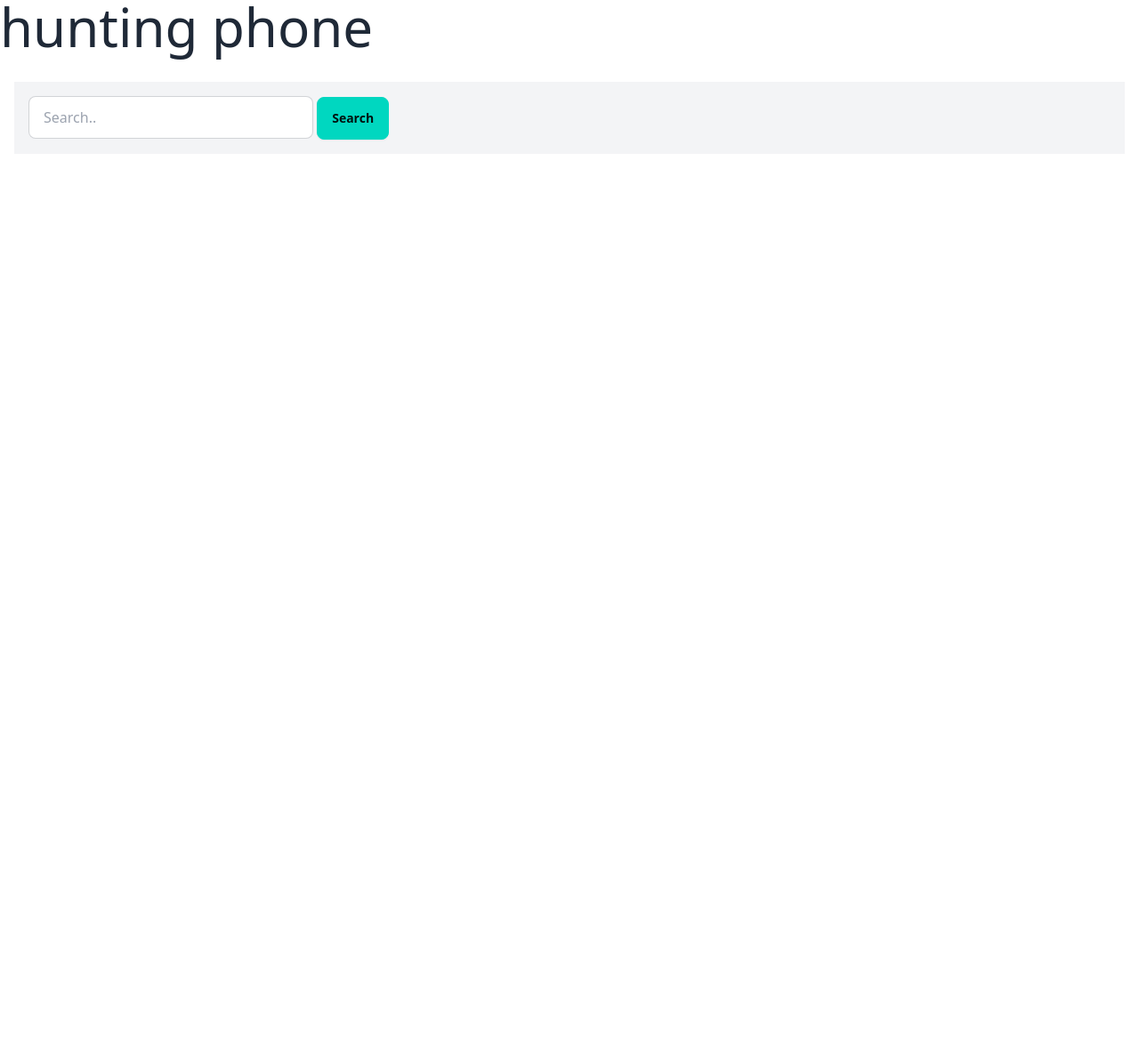
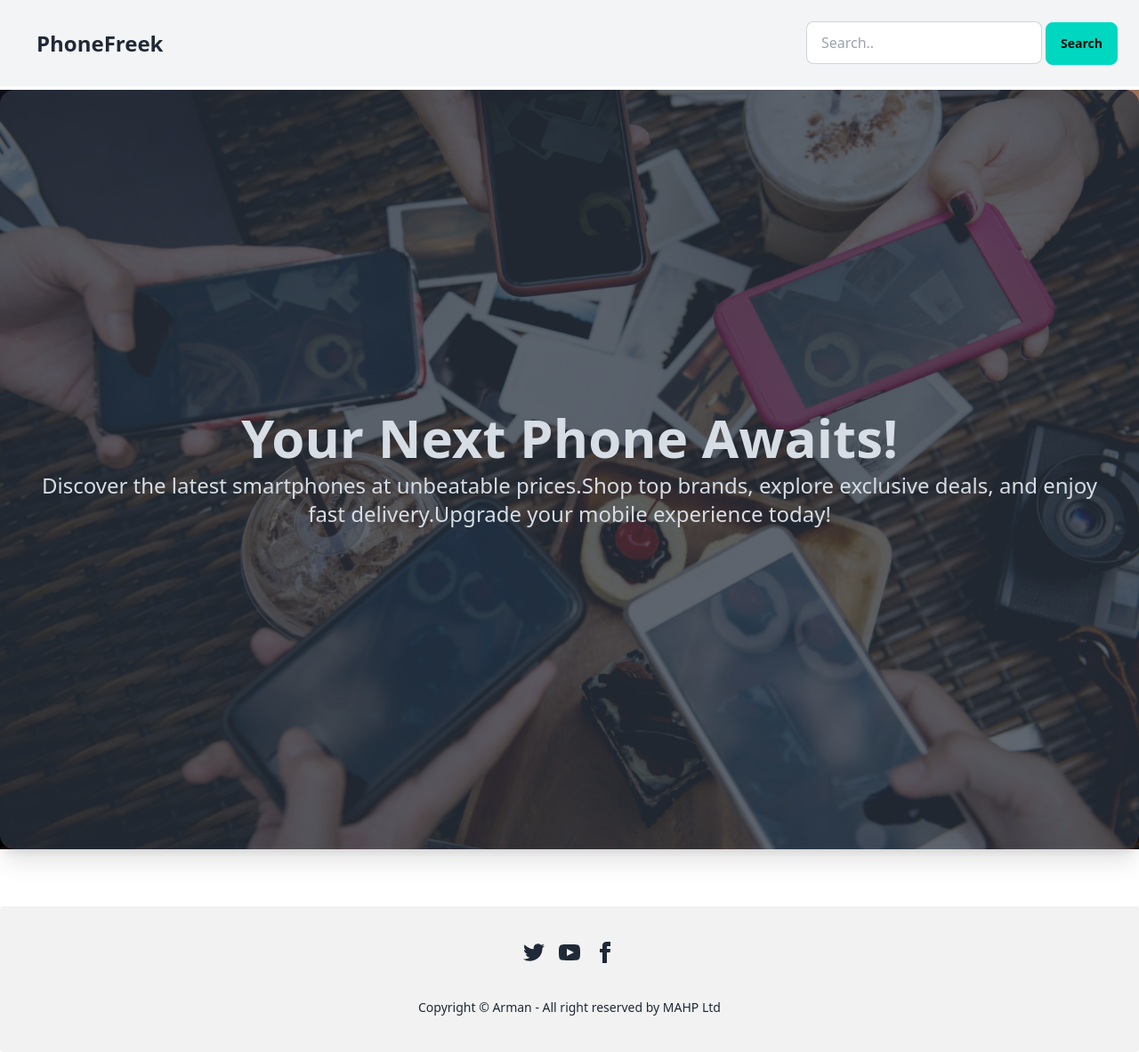
Before and after one commit to Md-Arman-Hosen/phoneFreek, a plain HTML site: page index.html in a window 1280 px wide. Shown: the whole page at 89% size. Before the commit the page ends 800 px from the top, so only its background shows below. Drawn offline with nearby package versions, Linux system fonts and the light colour scheme; no server answers.

Commit message:
created banner and footer section

```diff
--- a/index.html
+++ b/index.html
@@ -10,20 +10,81 @@
 </head>
 
 <body>
+
+  <!-- Header Section Start -->
   <header>
-        <h2 class="text-6xl">hunting phone</h2>
+    <div>
+      <div class="navbar bg-base-100 bg-gray-100 p-6 flex-wrap">
+        <div class="flex-1 ">
+          <a class="btn btn-ghost text-2xl">PhoneFreek</a>
+        </div>
+        <div class=" gap-2 ">
+          <div>
+            <input type="text" id="search-field" placeholder="Search.." class="input input-bordered w-24 md:w-auto" />
+            <button onclick="handleSearch()" class="btn btn-accent w-auto">Search</button>
+          </div>
+        </div>
+      </div>
+    </div>
   </header>
-    <main class="container mx-auto mt-8">
-      <section class="bg-gray-100 p-4 m-4">
-        <input id="search-field" type="text" placeholder="Search.." class="input input-bordered w-full max-w-xs" />
-        <button onclick="handleSearch()" class="btn btn-accent" >Search</button>
+  <!-- Header Section End -->
+
+  <!-- banner section start -->
+  <main class="container mx-auto mt-1">
+    <section id="banner-section">
+      <div class=" rounded-none card  image-full  shadow-xl">
+        <figure>
+          <img src="picture/23304.jpg" alt="banner" />
+        </figure>
+        <div class="card-body grid place-items-center">
+          <div>
+            <h2 class="text-6xl font-extrabold text-center">Your Next Phone Awaits!</h2>
+            <p class="text-2xl pt-2 text-center">Discover the latest smartphones at unbeatable prices.Shop top brands, explore exclusive deals, and enjoy fast delivery.Upgrade your mobile experience today!</p>
+          </div>
+        </div>
+      </div>
     </section>
 
-        <section>
+    <!-- All phone search result section -->
+    <section class="mt-8">
       <div id="phone-container" class=" grid grid-cols-1 md:grid-cols-2 lg:grid-cols-3 gap-4">
       </div>
     </section>
   </main>
+  <!-- banner section end -->
+
+  <!-- footer section start -->
+  <footer class="footer footer-center bg-base-200 text-base-content rounded p-10 mt-8">
+    <nav>
+      <div class="grid grid-flow-col gap-4">
+        <a>
+          <svg xmlns="http://www.w3.org/2000/svg" width="24" height="24" viewBox="0 0 24 24" class="fill-current">
+            <path
+              d="M24 4.557c-.883.392-1.832.656-2.828.775 1.017-.609 1.798-1.574 2.165-2.724-.951.564-2.005.974-3.127 1.195-.897-.957-2.178-1.555-3.594-1.555-3.179 0-5.515 2.966-4.797 6.045-4.091-.205-7.719-2.165-10.148-5.144-1.29 2.213-.669 5.108 1.523 6.574-.806-.026-1.566-.247-2.229-.616-.054 2.281 1.581 4.415 3.949 4.89-.693.188-1.452.232-2.224.084.626 1.956 2.444 3.379 4.6 3.419-2.07 1.623-4.678 2.348-7.29 2.04 2.179 1.397 4.768 2.212 7.548 2.212 9.142 0 14.307-7.721 13.995-14.646.962-.695 1.797-1.562 2.457-2.549z">
+            </path>
+          </svg>
+        </a>
+        <a>
+          <svg xmlns="http://www.w3.org/2000/svg" width="24" height="24" viewBox="0 0 24 24" class="fill-current">
+            <path
+              d="M19.615 3.184c-3.604-.246-11.631-.245-15.23 0-3.897.266-4.356 2.62-4.385 8.816.029 6.185.484 8.549 4.385 8.816 3.6.245 11.626.246 15.23 0 3.897-.266 4.356-2.62 4.385-8.816-.029-6.185-.484-8.549-4.385-8.816zm-10.615 12.816v-8l8 3.993-8 4.007z">
+            </path>
+          </svg>
+        </a>
+        <a>
+          <svg xmlns="http://www.w3.org/2000/svg" width="24" height="24" viewBox="0 0 24 24" class="fill-current">
+            <path
+              d="M9 8h-3v4h3v12h5v-12h3.642l.358-4h-4v-1.667c0-.955.192-1.333 1.115-1.333h2.885v-5h-3.808c-3.596 0-5.192 1.583-5.192 4.615v3.385z">
+            </path>
+          </svg>
+        </a>
+      </div>
+    </nav>
+    <aside>
+      <p>Copyright © Arman - All right reserved by MAHP Ltd</p>
+    </aside>
+  </footer>
+  <!-- footer section end  -->
   <footer>
 
   </footer>
--- a/js/script.js
+++ b/js/script.js
@@ -46,4 +46,4 @@ loadPhone(searchText);
 }
 
 
-// loadPhone();
+loadPhone("iphone");
```
Also changed, not shown: picture/11376101_4748242.jpg (added), picture/2151033628.jpg (added), picture/2151033662.jpg (added), picture/23304.jpg (added), picture/50688.jpg (added), 1 other file. Lines whose indentation alone changed are shown as unchanged.
